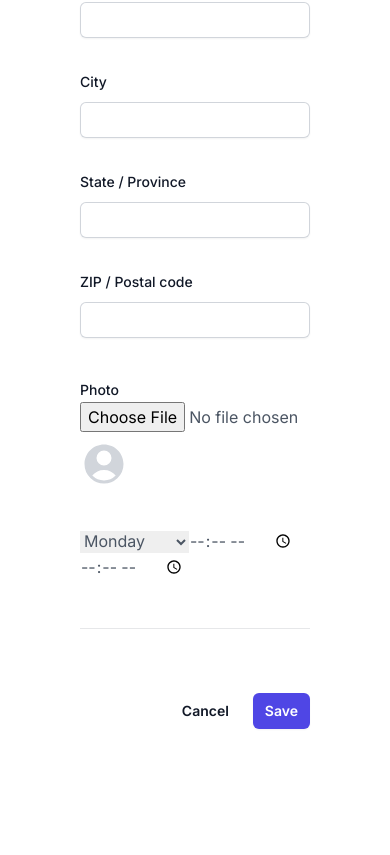
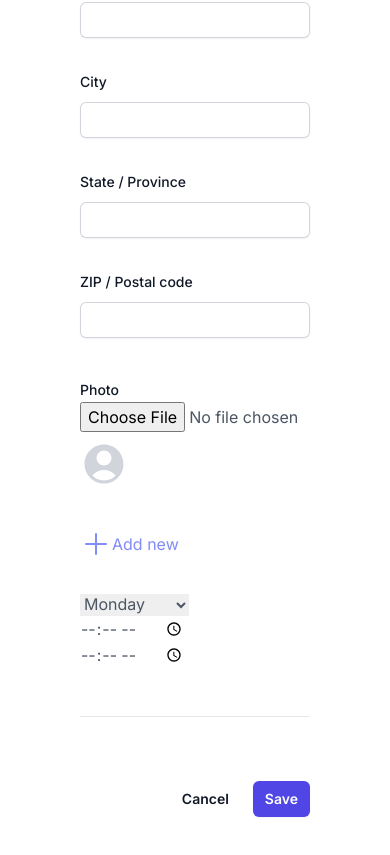
Before and after one commit to Mkdantas/cloudent, a Next.js app: page /dentists/new in a window 390 px wide. Shown: the part 768-1623 px from the top of the page. Before the commit the page ends 1577 px from the top, so only its background shows below. Built offline with nearby package versions, Linux system fonts and the light colour scheme; no server answers.

Commit message:
add schedule item

```diff
--- a/app/(pages)/dentists/new/page.tsx
+++ b/app/(pages)/dentists/new/page.tsx
@@ -1,15 +1,15 @@
-'use client'
+'use client';
 import { addDentist } from '@/app/actions';
 import {
   PhotoIcon,
   UserCircleIcon,
   ArrowLeftIcon,
+  PlusIcon,
 } from '@heroicons/react/24/solid';
 import Link from 'next/link';
 import { FormEvent, useState } from 'react';
 
 export default function DentistForm() {
-
   const [firstName, setFirstName] = useState('');
   const [lastName, setLastName] = useState('');
   const [email, setEmail] = useState('');
@@ -20,14 +20,15 @@ export default function DentistForm() {
   const [region, setRegion] = useState('');
   const [postalCode, setPostalCode] = useState('');
   const [photo, setPhoto] = useState('');
-  const [schedule, setSchedule] = useState([{
+  const [schedule, setSchedule] = useState([
+    {
       week_day: 0,
       from: '',
-    to: ''
-  }])
+      to: '',
+    },
+  ]);
 
-
-  const sendForm = async (e:FormEvent<HTMLFormElement>) => {
+  const sendForm = async (e: FormEvent<HTMLFormElement>) => {
     e.preventDefault();
     await addDentist({
       firstName,
@@ -40,8 +41,35 @@ export default function DentistForm() {
       region,
       postalCode,
       photo,
-      schedule
-    })
+      schedule,
+    });
+  };
+
+  const addNewScheduleItem = () => {
+    setSchedule([
+      ...schedule,
+      {
+        week_day: 0,
+        from: '',
+        to: '',
+      },
+    ]);
+  };
+
+  const setScheduleItemValue = (
+    position: number,
+    field: string,
+    value: string
+  ) => {
+    const updatedScheduledItems = schedule.map((schedule, index) => {
+      if (index === position) {
+        return { ...schedule, [field]: value };
+      }
+
+      return schedule;
+    });
+
+    setSchedule(updatedScheduledItems);
   };
 
   return (
@@ -247,7 +275,12 @@ export default function DentistForm() {
               >
                 Photo
               </label>
-              <input id="photo" type="file" value={photo} onChange={(e) => setPhoto(e.target.value)}/>
+              <input
+                id="photo"
+                type="file"
+                value={photo}
+                onChange={(e) => setPhoto(e.target.value)}
+              />
               <div className="mt-2 flex items-center gap-x-3">
                 <UserCircleIcon
                   className="h-12 w-12 text-gray-300"
@@ -256,9 +289,22 @@ export default function DentistForm() {
               </div>
             </div>
           </div>
-          <div className="mt-10 grid grid-cols-1 gap-x-6 gap-y-8 sm:grid-cols-6">
-            <div className="col-span-full">
-              <select name="schedule_week_day" id="schedule_week_day">
+          <div className="mt-10 grid grid-cols-4 gap-x-6 gap-y-8 sm:grid-cols-6">
+            <div className="col-span-full flex items-center text-indigo-400 hover:text-indigo-600 cursor-pointer" onClick={addNewScheduleItem}>
+              <PlusIcon className="h-8 w-8" />
+              Add new
+            </div>
+            {schedule &&
+              schedule.map((d: dentistSchedule, i) => (
+                <div className="col-2">
+                  <select
+                    name="schedule_week_day"
+                    value={d.week_day}
+                    id="schedule_week_day"
+                    onChange={(e) =>
+                      setScheduleItemValue(i, 'week_day', e.target.value)
+                    }
+                  >
                     <option value="0">Monday</option>
                     <option value="1">Tuesday</option>
                     <option value="2">Wednesday</option>
@@ -268,9 +314,26 @@ export default function DentistForm() {
                     <option value="6">Sunday</option>
                   </select>
 
-              <input id="schedule_from" name="schedule_from" type="time"/>
-              <input id="scheudle_to" name="scheudle_to" type="time"/>
+                  <input
+                    id="schedule_from"
+                    name="schedule_from"
+                    value={d.from}
+                    onChange={(e) =>
+                      setScheduleItemValue(i, 'from', e.target.value)
+                    }
+                    type="time"
+                  />
+                  <input
+                    id="scheudle_to"
+                    name="scheudle_to"
+                    value={d.to}
+                    onChange={(e) =>
+                      setScheduleItemValue(i, 'to', e.target.value)
+                    }
+                    type="time"
+                  />
                 </div>
+              ))}
           </div>
         </div>
       </div>
```
Lines whose indentation alone changed are shown as unchanged.
